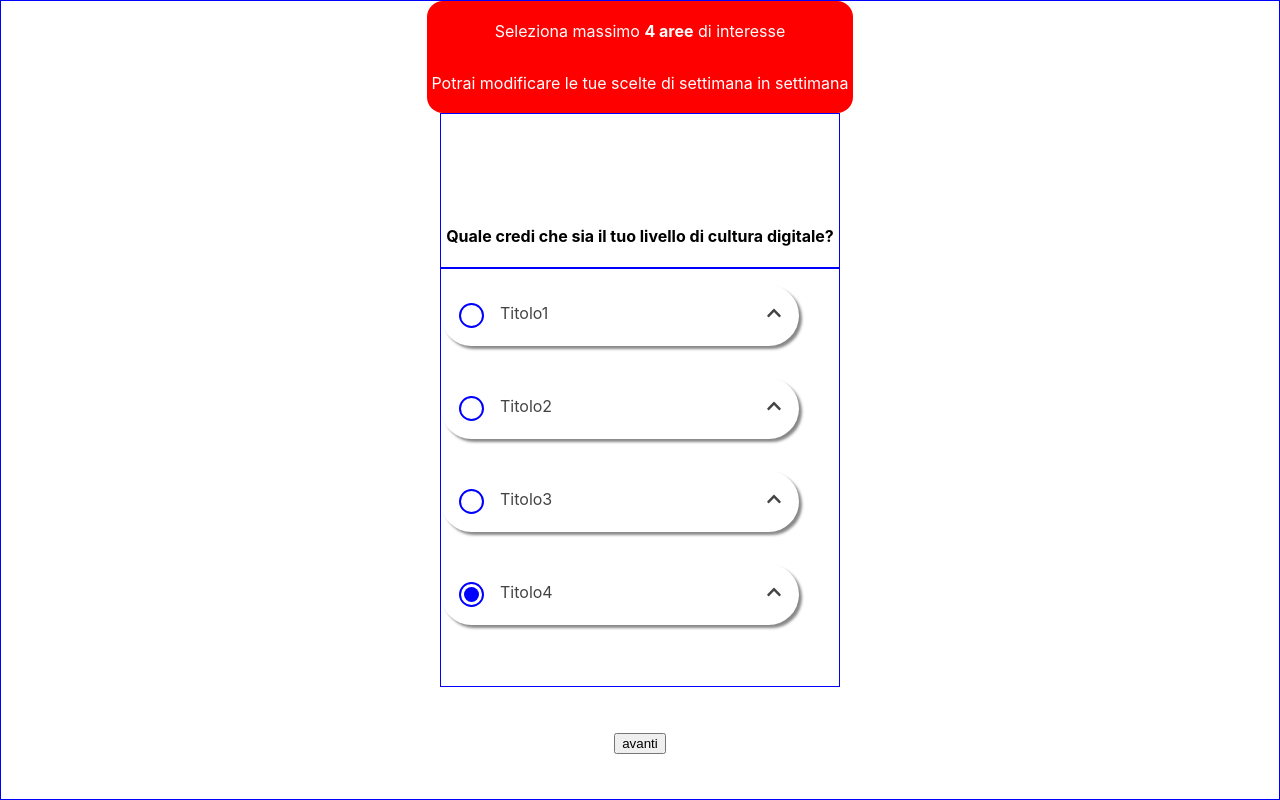
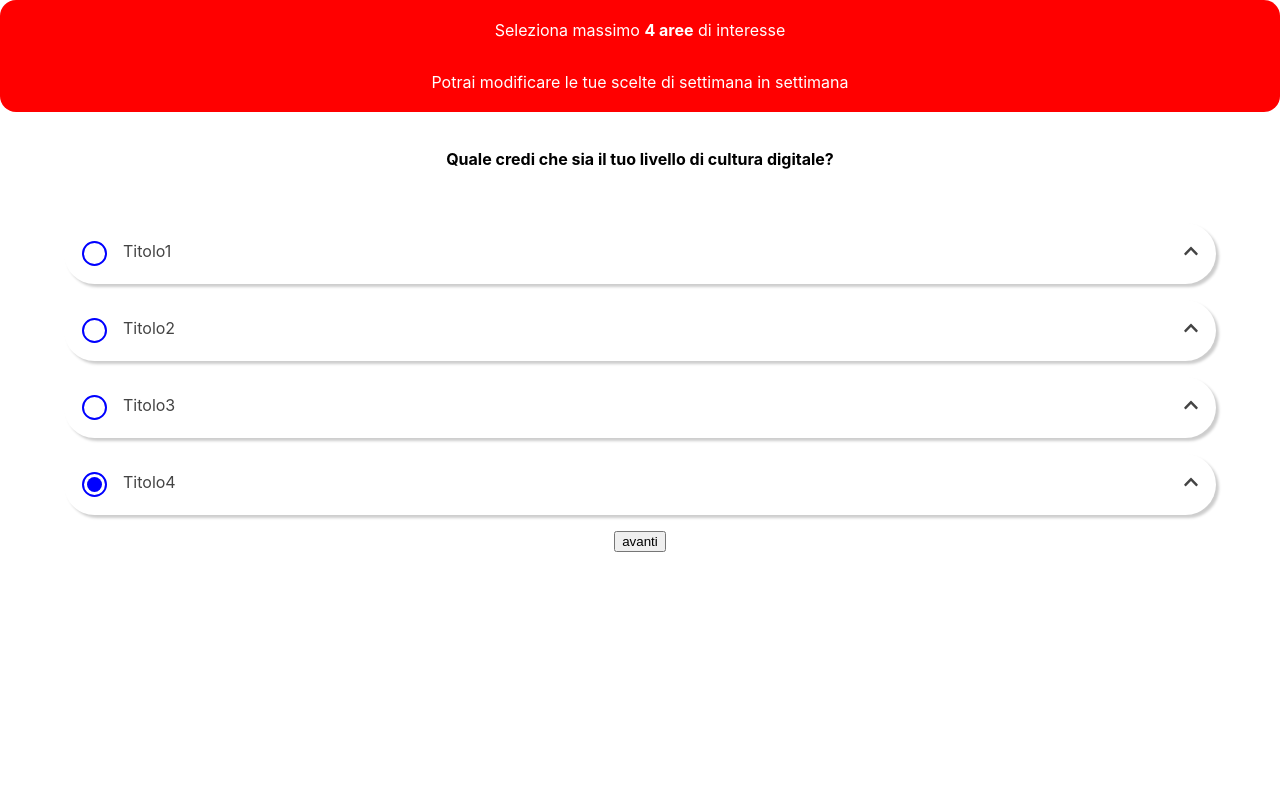
Before and after one commit to iSued/Categorie-Selezionabili, a React (Create React App) app: page / in a window 1280 px wide. Built offline with nearby package versions, Linux system fonts and the light colour scheme.

Commit message:
semplificazione

```diff
--- a/src/components/Accordion/index.css
+++ b/src/components/Accordion/index.css
@@ -1,32 +1,15 @@
 .accordion {
+  margin: auto;
   margin-top: 1rem;
   margin-bottom: 1rem;
   background-color: white;
   color: #444;
   padding: 18px;
   width: 90%;
-  box-shadow: 3px 3px 2.8px #888888;
+  box-shadow: 3px 3px 2.8px #cdcdcd;
   border-radius: 2rem;
-  border: none;
-  outline: none;
-  overflow: hidden;
-  transition: max-height 0.3s ease-out;
-  height: auto;
-  max-height: 600px;
 }
 
-.active,
-.accordion:hover {
-  background-color: white;
-}
-.accordionHeader {
-  display: flex;
-  justify-content: space-between;
-}
-.accordionTitle {
-  display: flex;
-  justify-content: space-between;
-}
 .customRadio {
   display: flex;
   justify-content: center;
@@ -34,7 +17,6 @@
   margin-right: 1rem;
   border: 2px solid blue;
   border-radius: 200px;
-
   width: 25px;
   height: 25px;
 }
@@ -65,13 +47,15 @@
   transition-duration: 0.3s;
   font-weight: bold;
 }
-.rotatedArrow {
-  cursor: pointer;
-  transition-duration: 0.3s;
-  font-weight: bold;
+.basicArrow.rotated {
   transform: rotateX(180deg);
-  -webkit-transform: rotateX(180deg);
-  -moz-transform: rotateX(180deg);
-  -o-transform: rotateX(180deg);
-  -ms-transform: rotateX(180deg);
 }
+
+.accordionHeader {
+  display: flex;
+  justify-content: space-between;
+}
+.accordionTitle {
+  display: flex;
+  justify-content: space-between;
+}
--- a/src/components/Accordion/index.tsx
+++ b/src/components/Accordion/index.tsx
@@ -28,9 +28,6 @@ const Accordion: React.FC<{
   onSelect,
   onOpen,
 }) => {
-  const [panel, setPanel] = useState("panel");
-  const [arrow, setArrow] = useState("basicArrow");
-  const [accordion, setAccordion] = useState("accordion");
   return (
     <>
       <div className="accordion">
@@ -45,18 +42,15 @@ const Accordion: React.FC<{
             <span>{title}</span>
           </div>
           <span
-            className={arrow}
+            className={isOpen ? "basicArrow rotated" : "basicArrow"}
             onClick={() => {
-              panel === "panel" ? setPanel("panel open") : setPanel("panel");
-              arrow === "basicArrow"
-                ? setArrow("rotatedArrow")
-                : setArrow("basicArrow");
+              onOpen(id)
             }}
           >
             <FontAwesomeIcon icon={faChevronUp} />
           </span>
         </div>
-        <div className={panel}>
+        <div className={ isOpen ? "panel open" : "panel"}>
           <p>{description}</p>
         </div>
       </div>
--- a/src/pages/InterestsPage/index.css
+++ b/src/pages/InterestsPage/index.css
@@ -1,33 +1,10 @@
-.mainContainer {
-  width: 100vw;
-  height: 100vh;
-  display: flex;
-  align-items: center;
-  justify-content: center;
-  flex-direction: column;
-  border: 1px solid blue;
-  position: fixed;
-}
-
 .list {
-  border: 1px solid blue;
-  width: 400px;
-  max-height: 65vh;
-  flex-grow: 1;
-  margin: auto;
-  display: flex;
-  flex-direction: column;
-  overflow: auto;
-  scrollbar-width: none;
+  overflow: hidden;
 }
 
 .headerContainer {
-  border: 1px solid blue;
-  width: 400px;
-  flex-grow: 2;
-  align-items: center;
-  display: flex;
-  flex-direction: column-reverse;
+  text-align: center;
+  padding: 1rem
 }
 
 .button {
--- a/src/pages/InterestsPage/index.tsx
+++ b/src/pages/InterestsPage/index.tsx
@@ -67,7 +67,6 @@ const InterestsPage = () => {
 
   return (
     <>
-      <div className="mainContainer">
         {isError ? (
           <div className="errorContainer">
             <p>
@@ -96,7 +95,7 @@ const InterestsPage = () => {
                 completed={element[1].completed}
                 assigned={element[1].assigned}
                 onOpen={(id: string) => {
-                  if ((id = openAccordionId)) {
+                  if ((id == openAccordionId)) {
                     setOpenAccordionId(null);
                   } else {
                     setOpenAccordionId(id);
@@ -110,7 +109,6 @@ const InterestsPage = () => {
         <div className="button">
           <button>avanti</button>
         </div>
-      </div>
     </>
   );
 };
```
Also changed, not shown: 1 other file (tests, documents, lock files or other folders).
